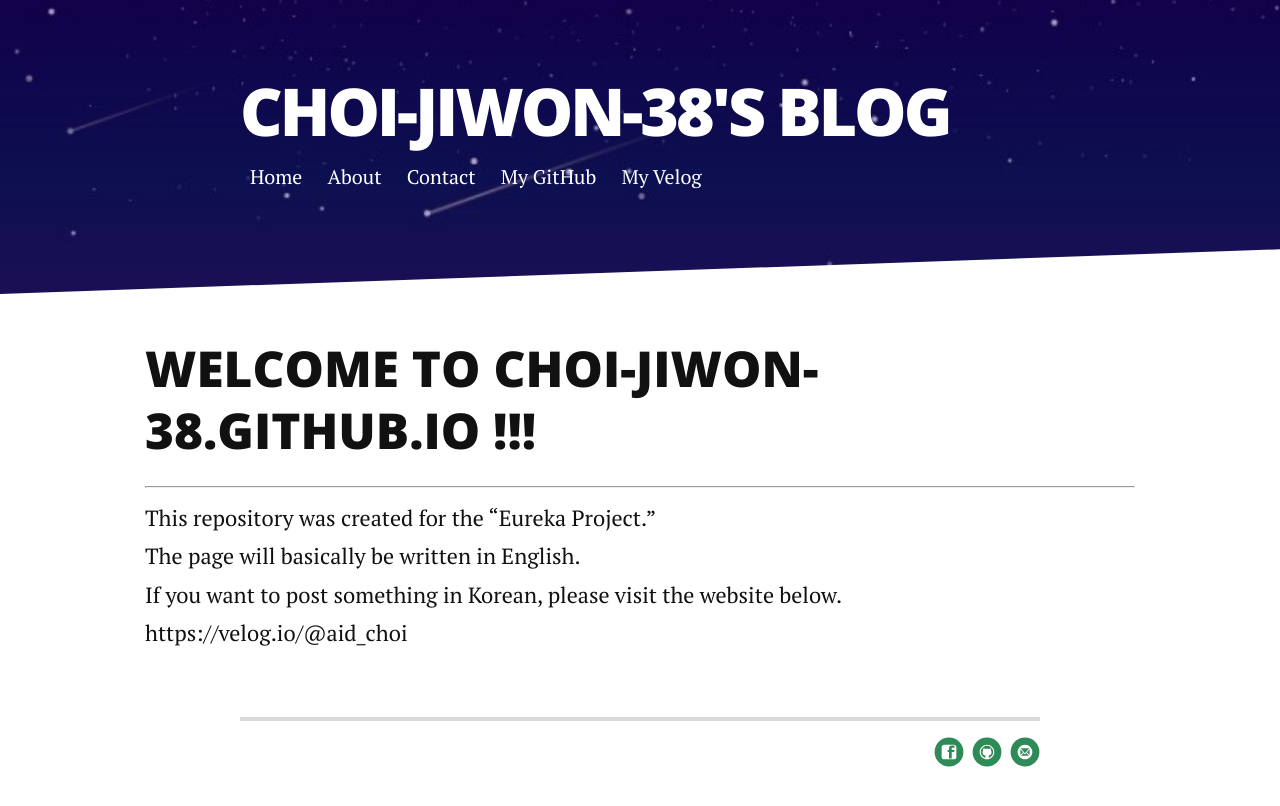
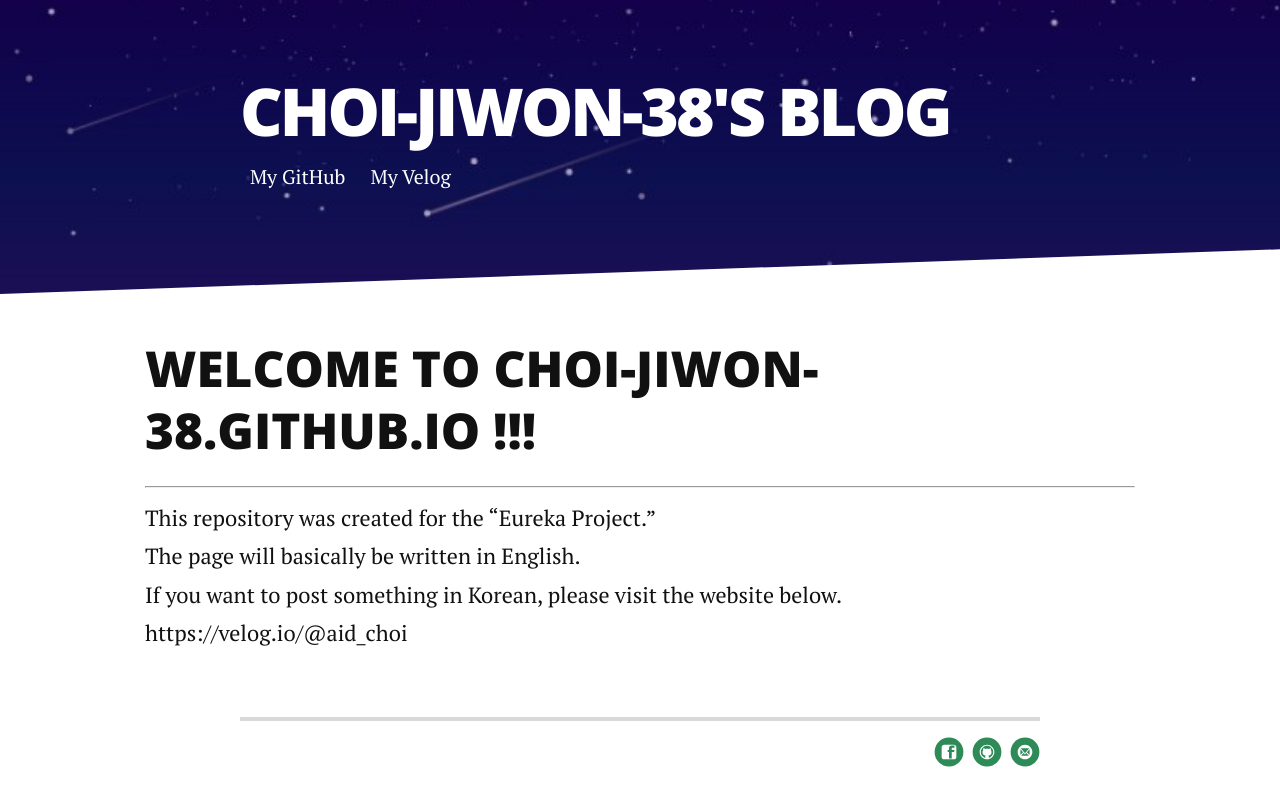
Before and after one commit to Choi-Jiwon-38/Choi-Jiwon-38.github.io, a Jekyll site: the page built from README.md, in a window 1280 px wide. Shown: the top 806 px of the page. Built offline with Jekyll 4.4.1, drawn with Linux system fonts in a browser that asks for light colours; nearby versions of some CDN libraries; our own code applies the rules of GitHub Pages for plain Markdown files.

Commit message:
Update header.html

```diff
--- a/_includes/header.html
+++ b/_includes/header.html
@@ -3,11 +3,6 @@
          <h1 class="logo"><a href="/">{{ site.title }}</a></h1>
          <nav class="nav-collapse">
              <ul class="noList">
-                 {%- for link in site.navigation -%}{%- assign current = nil -%}{%- if page.url contains link.url or forloop.first and page.url == '/' or page.url == 'index.html' -%}{%- assign current = 'current' -%}{%- endif -%}
-                 <li class="element {%- if forloop.first -%}first{%- endif -%} {{ current }} {%- if forloop.last -%}last{%- endif -%}">
-                     <a href="{{ link.url }}">{{ link.title }}</a>
-                 </li>
-                 {%- endfor -%}
                  <li> <a href="https://github.com/Choi-Jiwon-38" target="_blank">My GitHub</a></li>
                  <li><a href="https://velog.io/@aid_choi">My Velog</a></li>
              </ul>
```
